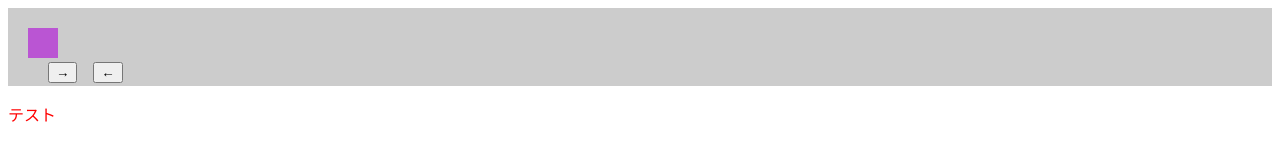
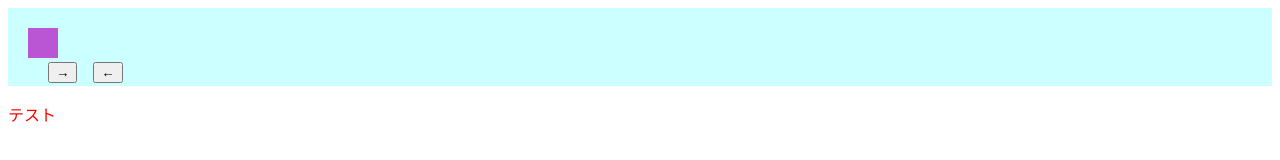
Before and after one commit to koki1124/web2-9, a plain HTML site: page index.html in a window 1280 px wide. Drawn offline with nearby package versions, Linux system fonts and the light colour scheme.

Commit message:
Update index.html

```diff
--- a/index.html
+++ b/index.html
@@ -23,7 +23,7 @@
 //-->
 </script>
 
-<div style="background-color : #CCC; padding : 20px 20px 3px;">
+<div style="background-color : #cff; padding : 20px 20px 3px;">
   <div id="box1" style="height:30px; width:30px; background-color:mediumorchid;"></div>
   <input type="button" id="btn1" value="→">　<input type="button" id="btn2" value="←">
 </div>
```
